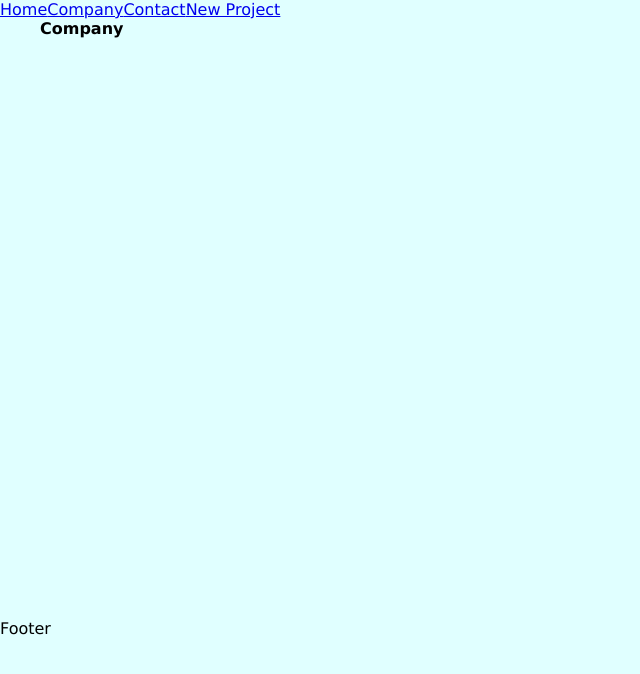
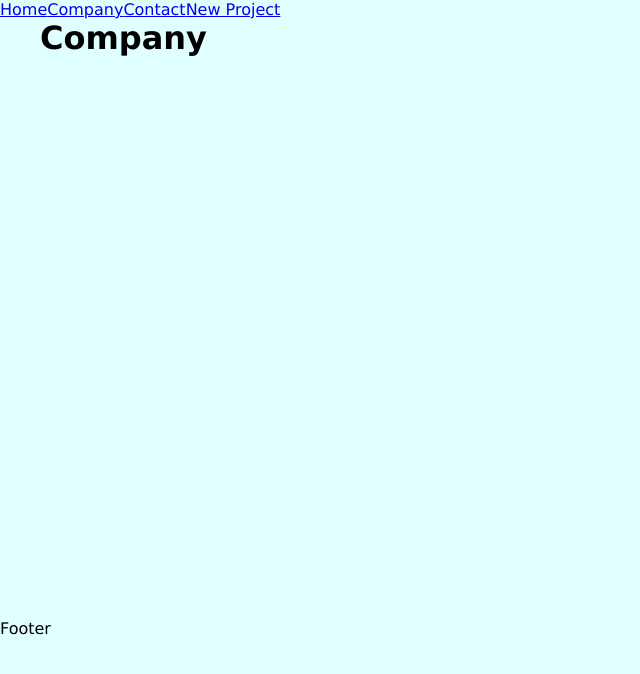
Before and after one commit to mateusAbdallah/costsProject, a React (Create React App) app: page /company in a window 1280 px wide. Shown: the top 674 px of the page, without its empty margins (0-640 px from the left). Built offline with nearby package versions, Linux system fonts and the light colour scheme.

Commit message:
creating components with  routes

```diff
--- a/src/components/pages/Company.js
+++ b/src/components/pages/Company.js
@@ -1,5 +1,5 @@
 function Company(){
-    return <h4>Company</h4>
+    return <h1>Company</h1>
 }
 
 export default Company
```
